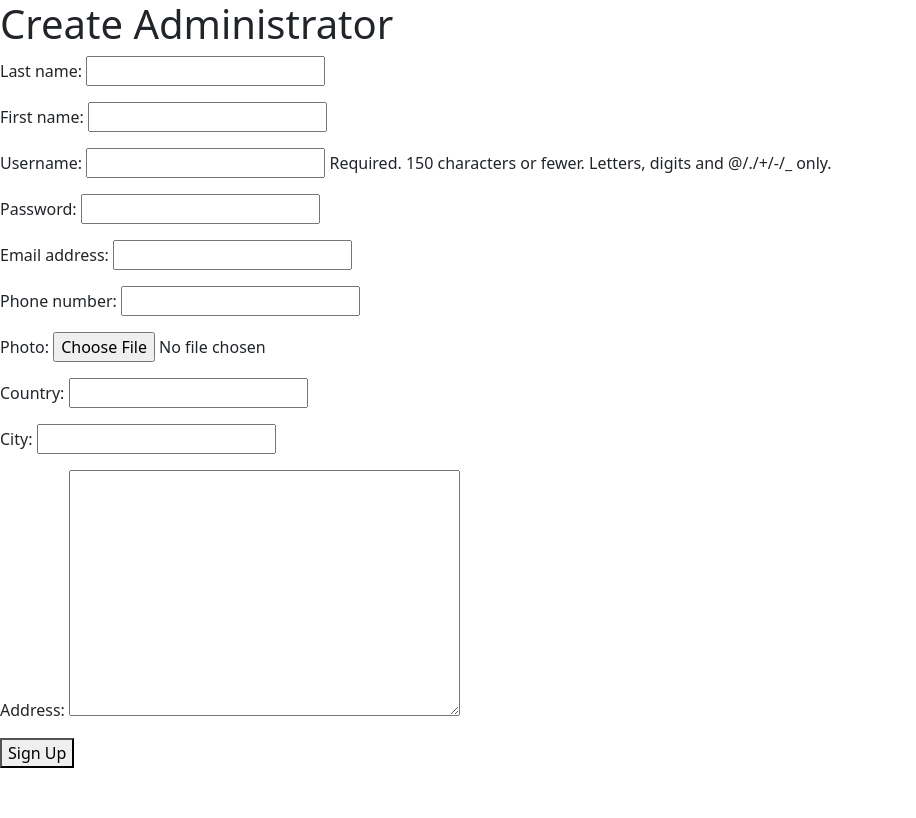
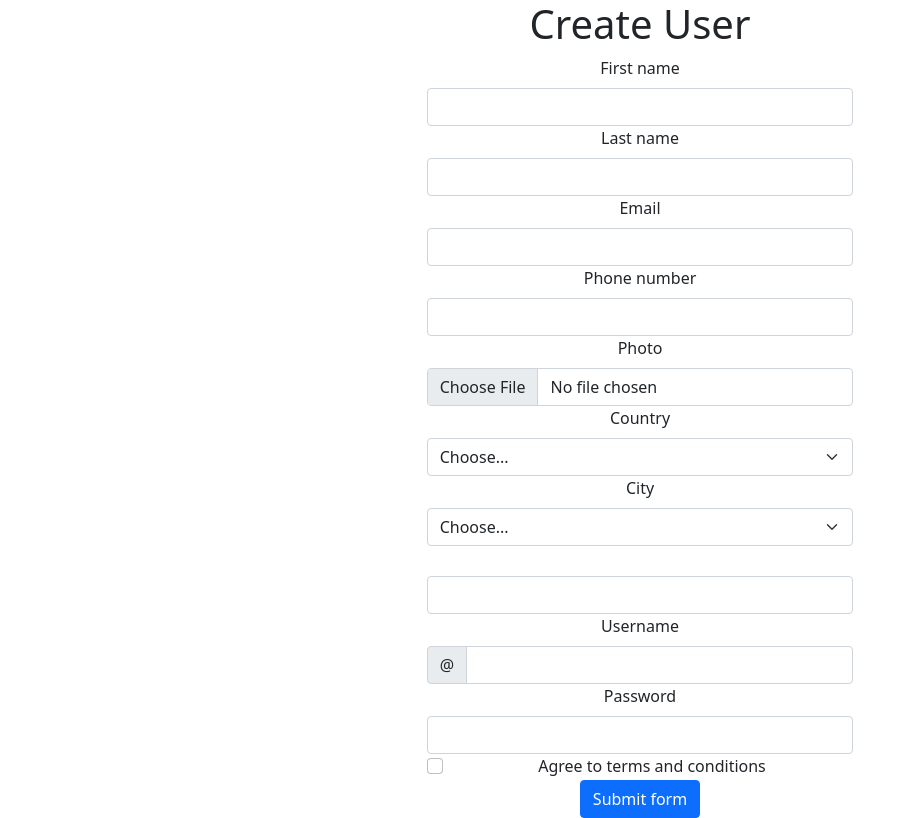
Before and after one commit to Nurik1002/MB_Praktika, a Django app: page /create/user/ in a window 1280 px wide. Shown: the whole page, without its empty margins (0-916 px from the left). Before the commit the page ends 768 px from the top, so only its background shows below. Run offline with Django 5.2, Linux system fonts and the light colour scheme.

Commit message:
User Auth

```diff
--- a/config/settings.py
+++ b/config/settings.py
@@ -40,6 +40,8 @@ INSTALLED_APPS = [
     'django.contrib.staticfiles',
     'users',
 ]
+
+AUTH_USER_MODEL = "users.CustomUser"
 
 MIDDLEWARE = [
     'django.middleware.security.SecurityMiddleware',
--- a/templates/base.html
+++ b/templates/base.html
@@ -11,8 +11,12 @@
     <title>{% block title %}{% endblock title %}</title>
   </head>
   <body>
-    {% block content %}
+
+    <div align="center">
+      {% block content %}
     {% endblock content %}
+    </div>
+
 
     <!-- Optional JavaScript; choose one of the two! -->
 
--- a/templates/registration/create_user.html
+++ b/templates/registration/create_user.html
@@ -1,16 +1,122 @@
 {% extends 'base.html' %}
 {% load static %}
-{% block title %}Home{% endblock title %}
+{% block title %}Sign In{% endblock title %}
 
 {% block content %}
     <div>
-        <h1>Create Administrator</h1>
+        <h1>Create User</h1>
     </div>
 
-    <form method="post">
+    <form  method="POST" row g-3 needs-validation novalidate>
+
         {% csrf_token %}
-        {{ form.as_p }}
-        <button type="submit">Sign Up</button>
+
+
+
+        <div class="col-md-4">
+        <label for="validationCustom01" class="form-label">First name</label>
+        <input type="text" class="form-control" id="validationCustom01"  name="fname" required>
+            <div class="valid-feedback">
+                Looks good!
+            </div>
+        </div>
+
+        <div class="col-md-4">
+            <label for="validationCustom02" class="form-label">Last name</label>
+            <input type="text" class="form-control" id="validationCustom02" name="lname" required>
+            <div class="valid-feedback">
+              Looks good!
+            </div>
+        </div>
+
+        <div class="col-md-4">
+            <label for="validationCustom02" class="form-label">Email</label>
+            <input type="email" class="form-control" id="validationCustom02" name="email" required>
+            <div class="valid-feedback">
+                Please choose a username.
+            </div>
+        </div>
+        <div class="col-md-4">
+          <label for="validationCustom02" class="form-label">Phone number</label>
+          <input type="text" class="form-control" id="validationCustom02" name="phone" required>
+          <div class="valid-feedback">
+              Please choose a username.
+          </div>
+      </div>
+
+        <div class="col-md-4">
+            <label for="formFile" class="form-label">Photo</label>
+            <input class="form-control" type="file" id="formFile" name="photo">
+          </div>
+
+
+
+        <div class="col-md-4">
+            <label for="validationCustom04" class="form-label">Country</label>
+            <select class="form-select" id="validationCustom04" name="country" required>
+              <option selected disabled value="">Choose...</option>
+              <option>...</option>
+            </select>
+            <div class="invalid-feedback">
+              Please select a valid state.
+            </div>
+        </div>
+
+        <div class="col-md-4">
+            <label for="validationCustom04" class="form-label">City</label>
+            <select class="form-select" id="validationCustom04" name="city" required>
+              <option selected disabled value="">Choose...</option>
+              <option>...</option>
+            </select>
+            <div class="invalid-feedback">
+              Please select a valid city.
+            </div>
+        </div>
+
+        <div class="col-md-4">
+          <label for="validationCustom02" class="form-label"><Address></Address></label>
+          <input type="text" class="form-control" id="validationCustom02" name="address" required>
+          <div class="valid-feedback">
+              Please choose a username.
+          </div>
+      </div>
+
+        <div class="col-md-4">
+            <label for="validationCustomUsername" class="form-label">Username</label>
+            <div class="input-group has-validation">
+              <span class="input-group-text" id="inputGroupPrepend">@</span>
+              <input type="text" class="form-control" id="validationCustomUsername" aria-describedby="inputGroupPrepend" name="username" required>
+              <div class="invalid-feedback">
+                Please choose a username.
+              </div>
+            </div>
+        </div>
+
+        <div class="col-md-4">
+            <label for="validationCustom05" class="form-label">Password</label>
+            <input type="password" class="form-control" id="validationCustom05" name="password" required>
+            <div class="invalid-feedback">
+              Please provide a valid password.
+            </div>
+        </div>
+
+
+        <div class="col-md-4">
+            <div class="form-check">
+              <input class="form-check-input" type="checkbox" value="" id="invalidCheck" required>
+              <label class="form-check-label" for="invalidCheck">
+                Agree to terms and conditions
+              </label>
+              <div class="invalid-feedback">
+                You must agree before submitting.
+              </div>
+            </div>
+        </div>
+
+
+        <div class="col-12">
+            <button class="btn btn-primary" type="submit">Submit form</button>
+        </div>
     </form>
 
 
--- a/users/admin.py
+++ b/users/admin.py
@@ -1,9 +1,10 @@
 from django.contrib import admin
 from django.contrib.auth.models import Group
-from .models import  Administrator, Doctor, User
+from .models import CustomUser,   Administrator, Doctor, User
 
 
 admin.site.unregister(Group)
+admin.site.register(CustomUser)
 admin.site.register(Administrator)
 admin.site.register(Doctor)
 admin.site.register(User)
--- a/users/urls.py
+++ b/users/urls.py
@@ -1,6 +1,8 @@
 from django.urls import path
-from .views import homeView, UserCreateView
+from .views import homeView, userCreateView, userLoginView, Logout
 urlpatterns = [
-    path("create/user/", UserCreateView.as_view(), name="user_create"),
+    path('logout/', Logout, name="logout"),
+    path("login/user/", userLoginView, name="login" ),
+    path("create/user/", userCreateView, name="user_create"),
     path("", homeView, name="home"),
 ]
--- a/users/views.py
+++ b/users/views.py
@@ -1,23 +1,69 @@
 from django.shortcuts import render, redirect
+from django.http import HttpResponse
+from django.contrib.auth import authenticate, login, logout
 from django.contrib.auth.decorators import login_required
-from django.urls import reverse_lazy
-from django.views.generic.edit import CreateView
-
-from .models import Administrator, User, Doctor
-from .forms import AdminCreationForm, DoctorCrteationForm, UserCreationForm
+from django.contrib import messages
 
 
-# class AdministratorCreateView(CreateView):
-#     form_class = AdminCreationForm
-#     template_name = 'create_administrator.html'
-#     success_url = reverse_lazy('success')
+from .models import CustomUser, Administrator, User, Doctor
+
 
 
 def homeView(request):
     return  render(request, "home.html", {})
 
 
-class UserCreateView(CreateView):
-    form_class = UserCreationForm
-    template_name = 'registration/create_user.html'
-    success_url = reverse_lazy('home')
+def userCreateView(request):
+    if request.method == "POST":
+        fname = request.POST.get("fname")
+        lname = request.POST.get("lname")
+        email = request.POST.get("email")
+        photo = request.POST.get("photo")
+        country = request.POST.get("country")
+        city = request.POST.get("city")
+        uname = request.POST.get("username")
+        password = request.POST.get("password")
+        phone = request.POST.get("phone")
+        address = request.POST.get("address")
+
+        user = CustomUser.objects.create(username = uname, email = email, password=password)
+        user.first_name = fname
+        user.last_name = lname
+        user.country = country
+        user.city = city
+        user.address = address
+        user.phone_number = phone
+        user.user_type = user.USER_TYPES[2]
+
+
+        user1 = User.objects.create(user=user)
+        user1.photo = photo
+
+        user.save()
+        user1.save()
+
+        return redirect("home")
+    return render(request, "registration/create_user.html", {})
+
+
+def userLoginView(request):
+    if request.method == "POST":
+        name = request.POST.get('uname')
+        password = request.POST.get('password')
+        user = authenticate(request, username=name, password=password)
+
+        if user is not None:
+
+            login(request, user)
+            return redirect('home')
+
+        else:
+            return HttpResponse("Foydalanuvchi topilmadi")
+    return render(request, "login/user_login.html", {})
+
+
+
+@login_required(login_url='login')
+def Logout(request):
+    logout(request)
+    return redirect("home")
```
Also changed, not shown: config/wsgi.py (+0 -8 lines), templates/home.html (+6 -1 lines), templates/login/user_login.html (added, +25 -0 lines), users/models.py (+54 -57 lines), db.sqlite3, users/migrations/0005_alter_administrator_photo_alter_doctor_photo_and_more.py (added), users/migrations/0006_alter_administrator_photo_alter_doctor_photo_and_more.py (added), users/migrations/0007_remove_doctor_groups_remove_doctor_user_permissions_and_more.py (added), users/migrations/0008_initial.py (added), users/migrations/0009_remove_doctor_groups_remove_doctor_user_permissions_and_more.py (added), users/migrations/0010_initial.py (added).
